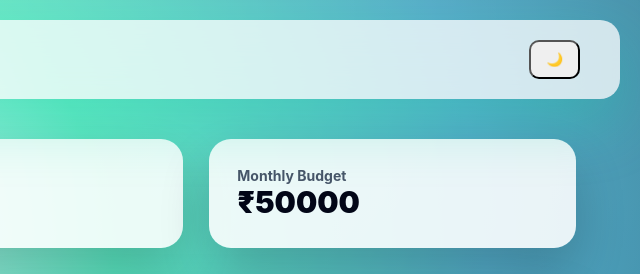
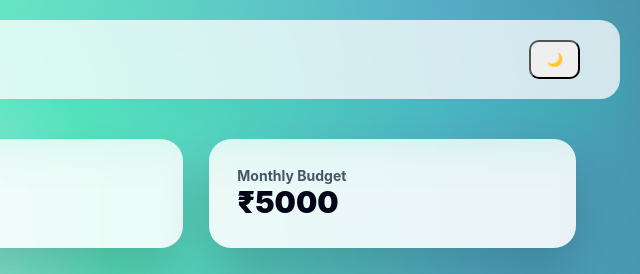
Before and after one commit to Rutujapawar26/FinHarbourF, a website: page expense.html in a window 1280 px wide. Shown: the top 274 px of the page, 640-1280 px from the left. Drawn offline with nearby package versions, Linux system fonts and the light colour scheme; no server answers; sample sign-in values are in the browser's storage.

Commit message:
Update expense.html

```diff
--- a/expense.html
+++ b/expense.html
@@ -36,7 +36,7 @@
 
     <div class="summary-card">
       <h4>Monthly Budget</h4>
-      <p>₹50000</p>
+      <p>₹5000</p>
     </div>
   </section>
 
```
